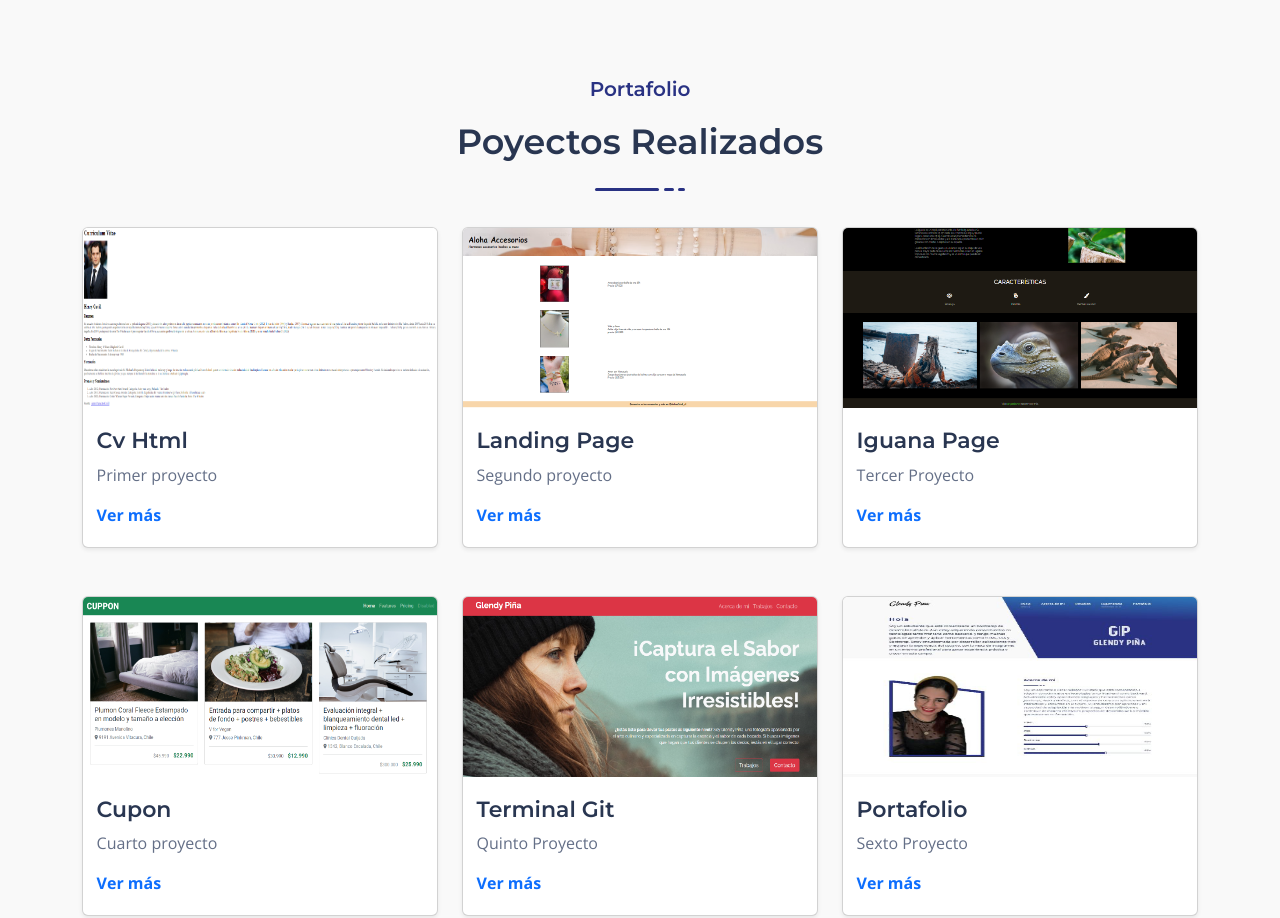
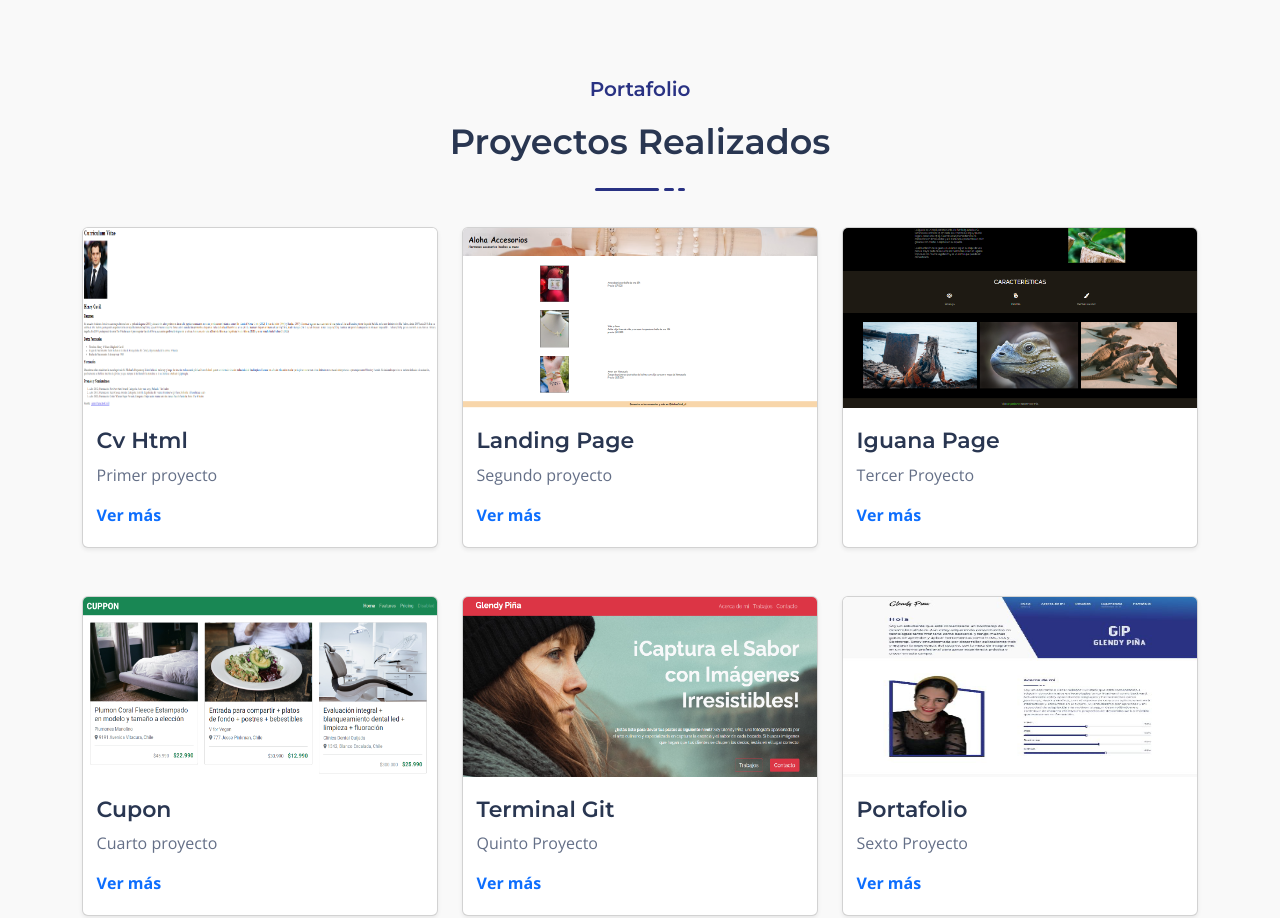
Before and after one commit to GlendyP/GlendyP.github.io, a plain HTML site: page index.html in a window 1280 px wide. Shown: the part 2800-3718 px from the top of the page. Drawn offline with nearby package versions, Linux system fonts and the light colour scheme.

Commit message:
se modifico la palabra Proyectos Realizados

```diff
--- a/index.html
+++ b/index.html
@@ -457,7 +457,7 @@
           <div class="col-lg-6">
             <div class="section_title text-center pb-30">
               <h5 class="sub_title">Portafolio</h5>
-              <h3 class="main_title">Poyectos Realizados</h3>
+              <h3 class="main_title">Proyectos Realizados</h3>
               <ul class="line">
                 <li></li>
                 <li></li>
```
